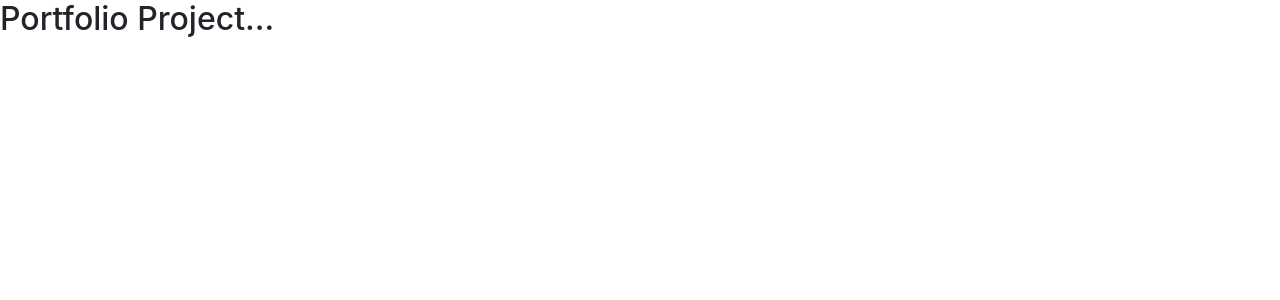
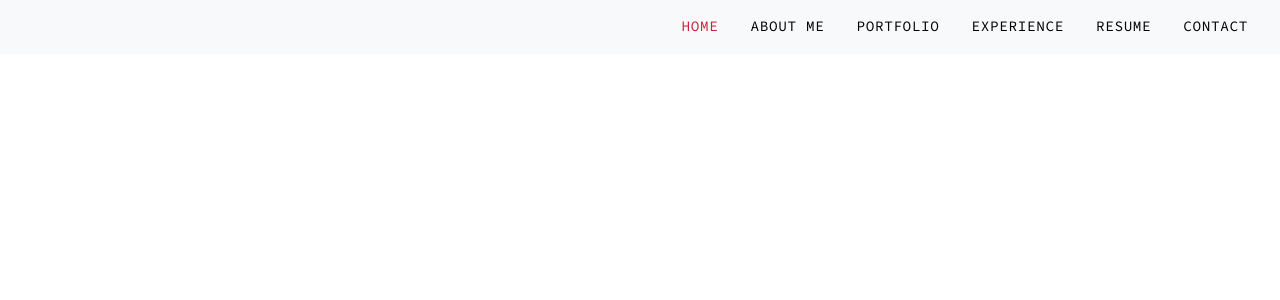
Before and after one commit to jeffreyc86/portfolio, a React (Create React App) app: page / in a window 1280 px wide. Shown: the top 300 px of the page. Built offline with nearby package versions, Linux system fonts and the light colour scheme.

Commit message:
Navbar completed

```diff
--- a/package.json
+++ b/package.json
@@ -3,12 +3,16 @@
   "version": "0.1.0",
   "private": true,
   "dependencies": {
+    "@fortawesome/fontawesome-svg-core": "^1.2.35",
+    "@fortawesome/free-solid-svg-icons": "^5.15.3",
+    "@fortawesome/react-fontawesome": "^0.1.14",
     "@testing-library/jest-dom": "^5.11.4",
     "@testing-library/react": "^11.1.0",
     "@testing-library/user-event": "^12.1.10",
     "bootstrap": "^4.6.0",
     "react": "^17.0.2",
     "react-dom": "^17.0.2",
+    "react-router-dom": "^5.2.0",
     "react-scripts": "4.0.3",
     "web-vitals": "^1.0.1"
   },
--- a/public/index.html
+++ b/public/index.html
@@ -39,5 +39,14 @@
       To begin the development, run `npm start` or `yarn start`.
       To create a production bundle, use `npm run build` or `yarn build`.
     -->
+    <script src="https://code.jquery.com/jquery-3.2.1.slim.min.js"
+      integrity="sha384-KJ3o2DKtIkvYIK3UENzmM7KCkRr/rE9/Qpg6aAZGJwFDMVNA/GpGFF93hXpG5KkN"
+      crossorigin="anonymous"></script>
+    <script src="https://cdnjs.cloudflare.com/ajax/libs/popper.js/1.12.9/umd/popper.min.js"
+      integrity="sha384-ApNbgh9B+Y1QKtv3Rn7W3mgPxhU9K/ScQsAP7hUibX39j7fakFPskvXusvfa0b4Q"
+      crossorigin="anonymous"></script>
+    <script src="https://maxcdn.bootstrapcdn.com/bootstrap/4.0.0/js/bootstrap.min.js"
+      integrity="sha384-JZR6Spejh4U02d8jOt6vLEHfe/JQGiRRSQQxSfFWpi1MquVdAyjUar5+76PVCmYl"
+      crossorigin="anonymous"></script>
   </body>
 </html>
--- /dev/null
+++ b/src/App.js
@@ -0,0 +1,22 @@
+import React from 'react'
+import Navbar from './components/Navbar'
+import {Route, Switch} from 'react-router-dom'
+
+function App() {
+
+  return (
+    <div>
+      <Navbar />
+      <Switch>
+        <Route
+          path="/"
+          exact
+        >
+            {/* component */}
+        </Route>
+      </Switch>
+    </div>
+  );
+}
+
+export default App;
--- a/src/components/App.js
+++ /dev/null
@@ -1,11 +0,0 @@
-import React from 'react'
-import 'bootstrap/dist/css/bootstrap.min.css'
-
-function App() {
-
-  return (
-    <h2>Portfolio Project...</h2>
-  );
-}
-
-export default App;
--- /dev/null
+++ b/src/components/Navbar.js
@@ -0,0 +1,78 @@
+import React from "react"
+import {NavLink} from 'react-router-dom'
+import {FontAwesomeIcon} from '@fortawesome/react-fontawesome'
+import {faBars} from "@fortawesome/free-solid-svg-icons"
+
+
+function Navbar () {
+
+    return (
+        <nav className="navbar navbar-expand-lg navbar-light bg-light">
+                <span></span>
+                <button className="navbar-toggler" type="button" data-toggle="collapse" data-target="#navbarSupportedContent" aria-controls="navbarSupportedContent" aria-expanded="false" aria-label="Toggle navigation">
+                    <FontAwesomeIcon icon={faBars} style={{color: "black"}}/>
+                </button>
+                <div className="collapse navbar-collapse" id="navbarSupportedContent">
+                    <ul className="navbar-nav ml-auto">
+                        <li className="nav-item active">
+                            <NavLink
+                                to="/"
+                                exact
+                                className="nav-link"
+                            >
+                                Home
+                                <span className="sr-only">(current)</span>
+                            </NavLink>
+                        </li>
+                        <li className="nav-item">
+                            <NavLink
+                                to="/about"
+                                exact
+                                className="nav-link"
+                            >
+                                About Me
+                            </NavLink>
+                        </li>
+                        <li className="nav-item">
+                            <NavLink
+                                to="/portfolio"
+                                exact
+                                className="nav-link"
+                            >
+                                Portfolio
+                            </NavLink>
+                        </li>
+                        <li className="nav-item">
+                            <NavLink
+                                to="/experience"
+                                exact
+                                className="nav-link"
+                            >
+                                Experience
+                            </NavLink>
+                        </li>
+                        <li className="nav-item">
+                            <NavLink
+                                to="/resume"
+                                exact
+                                className="nav-link"
+                            >
+                                Resume
+                            </NavLink>
+                        </li>
+                        <li className="nav-item">
+                            <NavLink
+                                to="/contact"
+                                exact
+                                className="nav-link"
+                            >
+                                Contact
+                            </NavLink>
+                        </li>
+                    </ul>
+                </div>
+        </nav>
+    )
+}
+
+export default Navbar
--- a/src/index.css
+++ b/src/index.css
@@ -1,52 +1,40 @@
+@import url('https://fonts.googleapis.com/css2?family=Roboto+Mono&family=Source+Code+Pro&display=swap');
+
+:root {
+  --primary-color: #D21f3c;
+}
 body {
-  margin: 0;
-  font-family: -apple-system, BlinkMacSystemFont, 'Segoe UI', 'Roboto', 'Oxygen',
-    'Ubuntu', 'Cantarell', 'Fira Sans', 'Droid Sans', 'Helvetica Neue',
-    sans-serif;
-  -webkit-font-smoothing: antialiased;
-  -moz-osx-font-smoothing: grayscale;
-}
-
-code {
-  font-family: source-code-pro, Menlo, Monaco, Consolas, 'Courier New',
-    monospace;
+  font-family: 'Source Code Pro', monospace;
 }
 
 .App {
   text-align: center;
 }
 
-.App-logo {
-  height: 40vmin;
-  pointer-events: none;
+/********************************* NAVBAR *********************************/
+
+
+/*------------------------ NAV LINKS ------------------------*/
+nav a.nav-link {
+  font-weight: 500;
+  font-size: .9rem;
+  letter-spacing: 0.0375rem;
+  cursor: pointer;
 }
 
-@media (prefers-reduced-motion: no-preference) {
-  .App-logo {
-    animation: App-logo-spin infinite 20s linear;
-  }
+nav ul li {
+  text-transform: uppercase;
 }
 
-.App-header {
-  background-color: #282c34;
-  min-height: 100vh;
-  display: flex;
-  flex-direction: column;
-  align-items: center;
-  justify-content: center;
-  font-size: calc(10px + 2vmin);
-  color: white;
+.navbar-nav > li > a {
+  color: black !important;
+  margin: 0 0.5rem;
 }
 
-.App-link {
-  color: #61dafb;
+.navbar-nav > li > a.active, .navbar-nav > li > a.active:focus{
+  color: var(--primary-color) !important;
 }
 
-@keyframes App-logo-spin {
-  from {
-    transform: rotate(0deg);
-  }
-  to {
-    transform: rotate(360deg);
-  }
+.navbar-nav > li > a:hover {
+  color: 0.125rem solid var(--primary-color) !important;
 }
```
Also changed, not shown: src/index.js (+5 -3 lines), public/manifest.json, 2 other files (tests, documents, lock files or other folders).
